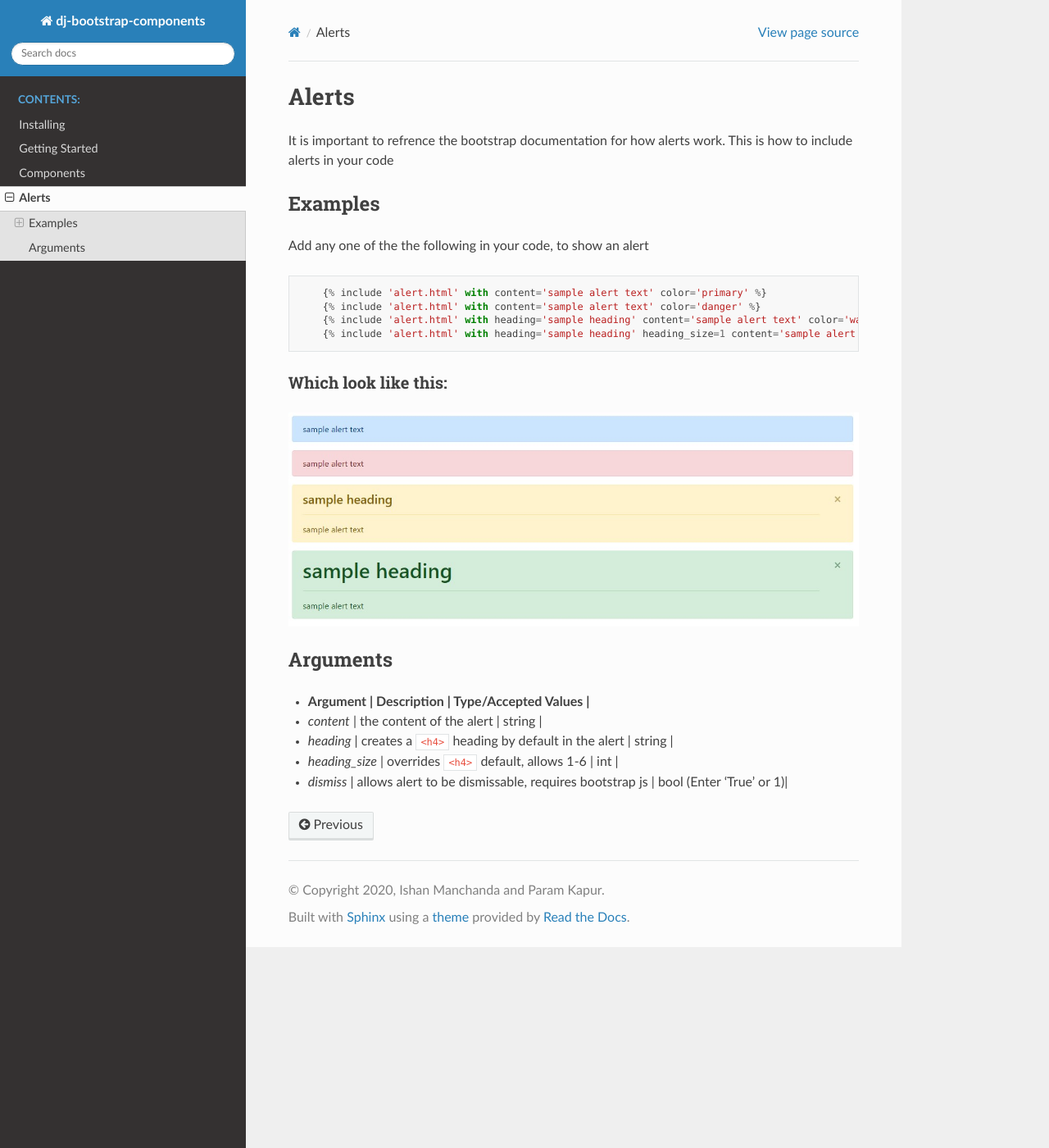
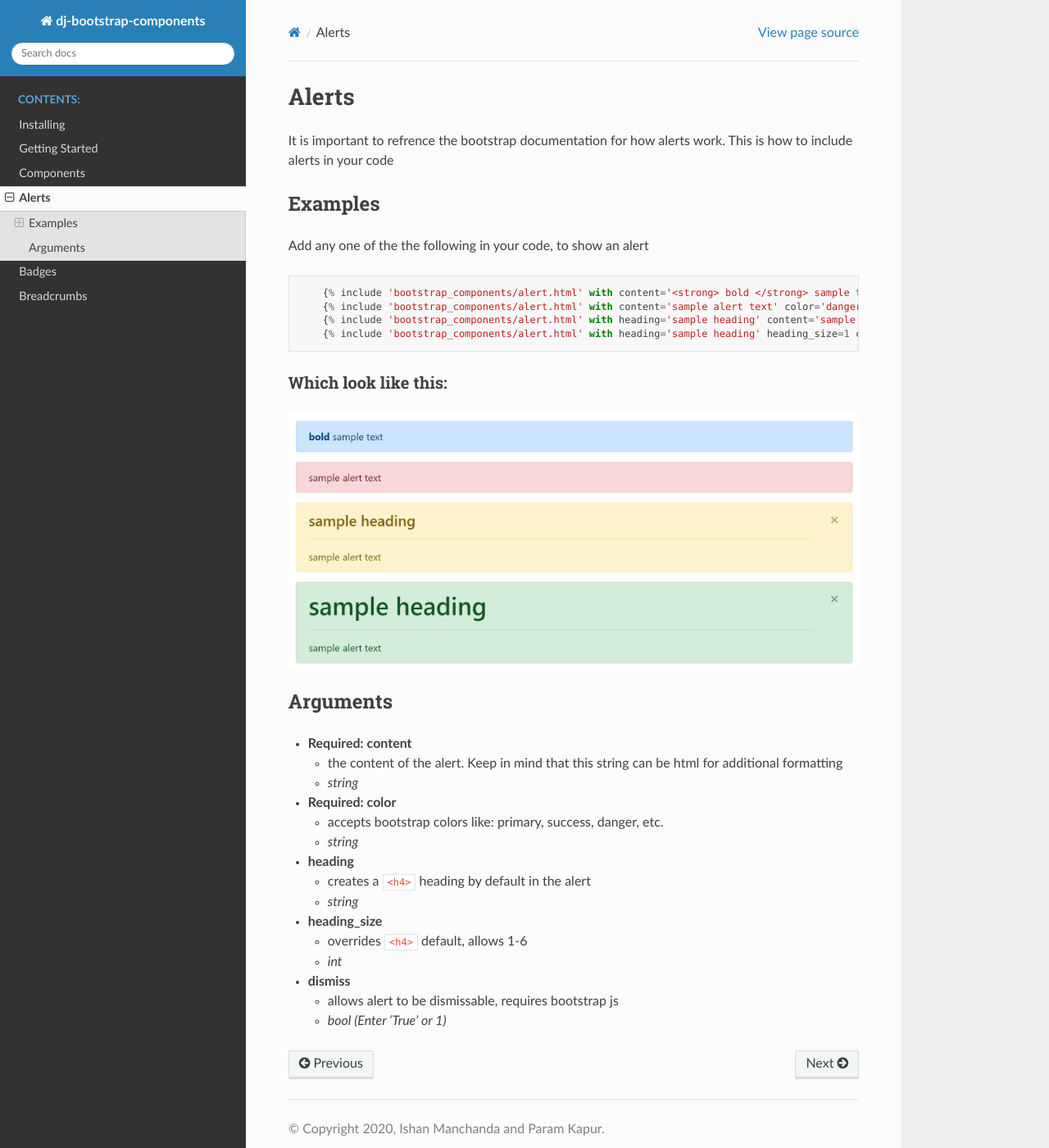
Before and after one commit to IshanManchanda/dj-bootstrap-components, a Sphinx documentation site: the page built from docs/source/alerts.md, in a window 1280 px wide and 1400 px high. Shown: the whole window at 82% size. Built offline with Sphinx 7.4.7 and the Read the Docs theme 2.0.0, drawn with Linux system fonts in a browser that asks for light colours.

Commit message:
added badges and breadcrumbs

````diff
--- a/docs/source/alerts.md
+++ b/docs/source/alerts.md
@@ -7,10 +7,10 @@
 Add any one of the  the following in your code, to show an alert
 
 ```
-    {% include 'alert.html' with content='sample alert text' color='primary' %}
-    {% include 'alert.html' with content='sample alert text' color='danger' %}
-    {% include 'alert.html' with heading='sample heading' content='sample alert text' color='warning' dismiss=1%}
-    {% include 'alert.html' with heading='sample heading' heading_size=1 content='sample alert text' color='success' dismiss=1%}
+    {% include 'bootstrap_components/alert.html' with content='<strong> bold </strong> sample text' color='primary' %}
+    {% include 'bootstrap_components/alert.html' with content='sample alert text' color='danger' %}
+    {% include 'bootstrap_components/alert.html' with heading='sample heading' content='sample alert text' color='warning' dismiss=1%}
+    {% include 'bootstrap_components/alert.html' with heading='sample heading' heading_size=1 content='sample alert text' color='success' dismiss=1%}
 ```
 #### Which look like this:
 ![demo](img/alerts.jpg)
@@ -18,8 +18,18 @@
 
 ### Arguments
 
-* **Argument | Description | Type/Accepted Values |**
-* _content_      | the content of the alert                              | string |
-* _heading_      | creates a `<h4>` heading by default in the alert      | string |
-* _heading_size_ | overrides `<h4>` default, allows 1-6                  | int |
-* _dismiss_      | allows alert to be dismissable, requires bootstrap js | bool (Enter 'True' or 1)|
+* **Required: content**
+    - the content of the alert. Keep in mind that this string can be html for additional formatting
+    - _string_
+* **Required: color**
+    - accepts bootstrap colors like: primary, success, danger, etc.
+    - _string_
+* **heading**
+    - creates a `<h4>` heading by default in the alert
+    - _string_
+* **heading_size**
+    - overrides `<h4>` default, allows 1-6
+    - _int_
+* **dismiss**
+    - allows alert to be dismissable, requires bootstrap js
+    - _bool (Enter 'True' or 1)_
--- a/docs/source/index.rst
+++ b/docs/source/index.rst
@@ -14,7 +14,8 @@
    Getting Started <getting_started>
    Components <components>
    Alerts <alerts>
-
+   Badges <badges>
+   Breadcrumbs <breadcrumbs>
 
 Indices and tables
 ==================
````
Also changed, not shown: docs/source/badges.md (added, +46 -0 lines), docs/source/breadcrumbs.md (added, +47 -0 lines), docs/source/img/alerts.jpg, docs/source/img/badges.jpg (added), docs/source/img/breadcrumbs.jpg (added).
